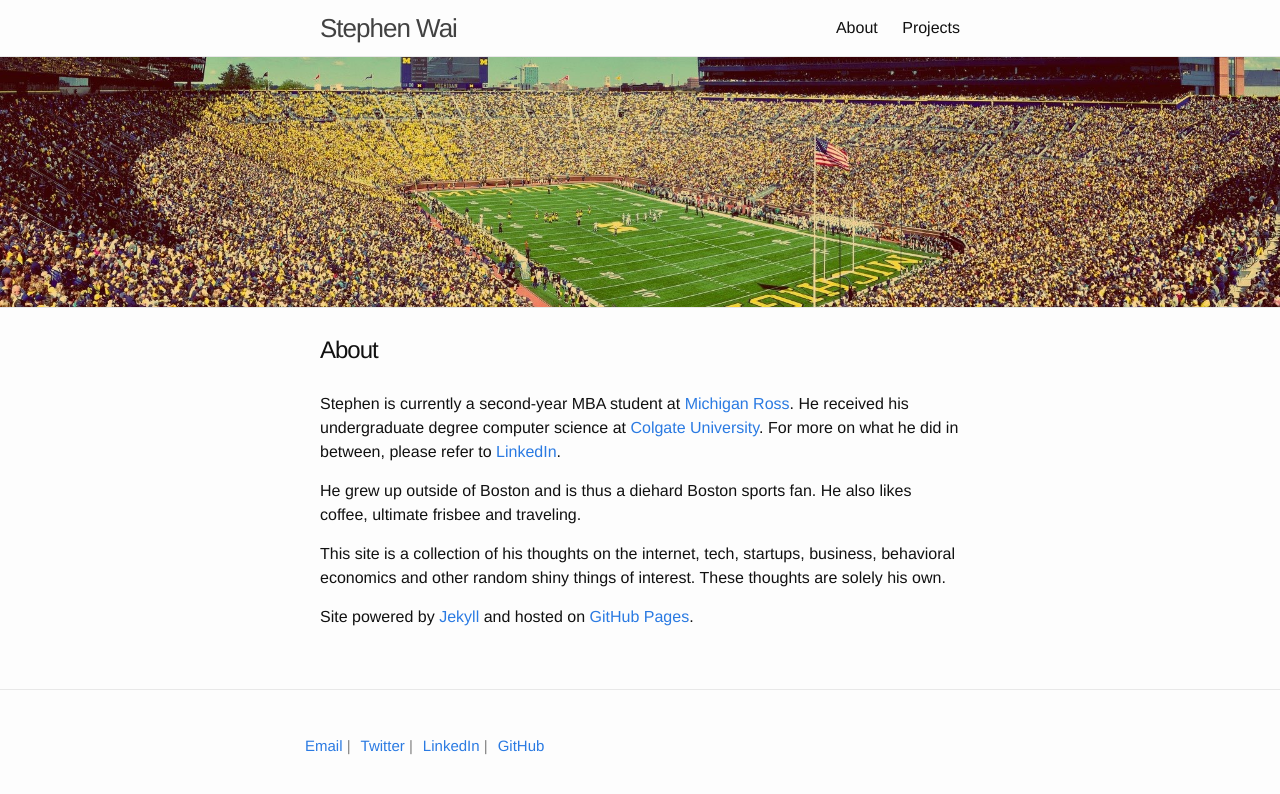
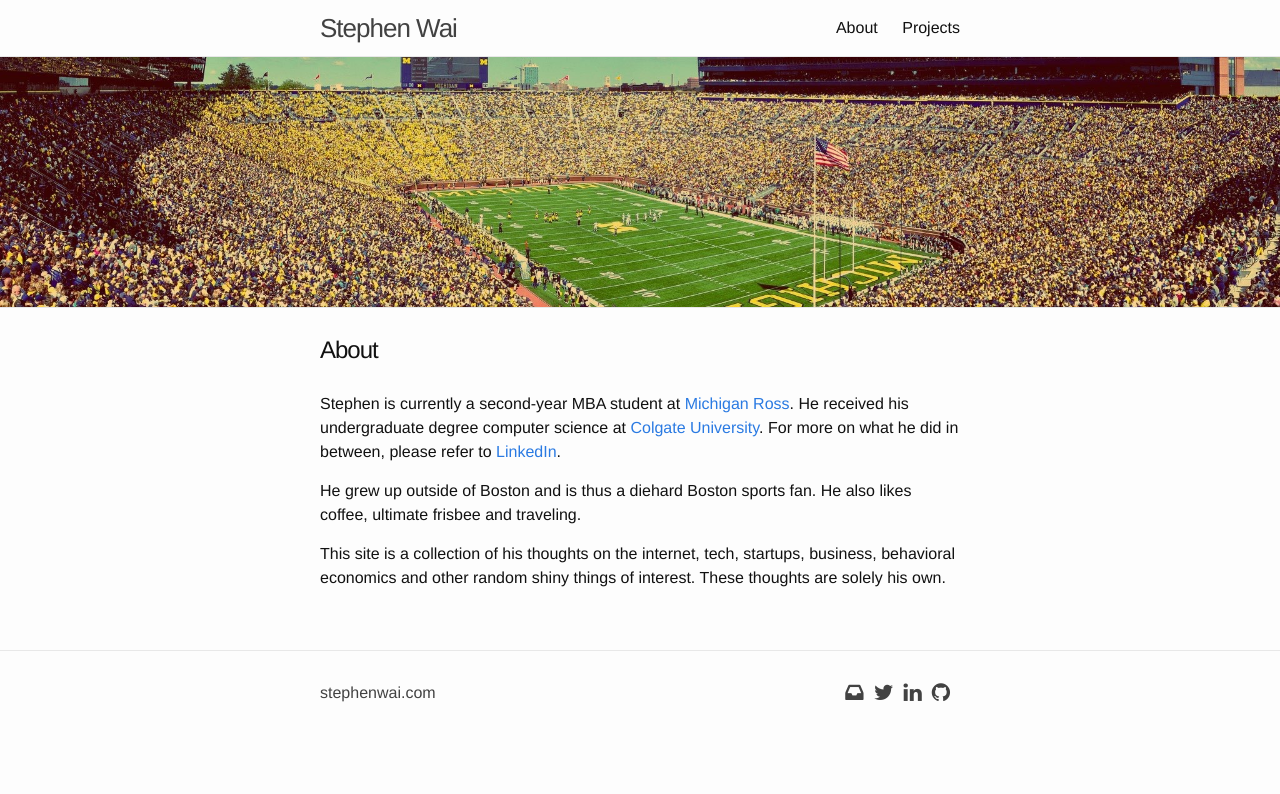
Before and after one commit to swaiing/swaiing.github.io, a Jekyll site: the page built from about.md, in a window 1280 px wide. Shown: the top 794 px of the page. Built offline with Jekyll 4.4.1, drawn with Linux system fonts in a browser that asks for light colours; nearby versions of some CDN libraries.

Commit message:
Updated footer with SVG icons and styling

```diff
--- a/_includes/footer.html
+++ b/_includes/footer.html
@@ -2,12 +2,17 @@
 
     <div class="wrapper">
         <div class="footer-col-wrapper">
-            <ul class="social-media-list">
-                <li><a href="mailto:{{ site.email }}">Email</a> | </li>
-                <li><a href="https://twitter.com/{{ site.twitter_username }}">Twitter</a> | </li>
-                <li><a href="https://linkedin.com/in/{{ site.linkedin_url }}">LinkedIn</a> | </li>
-                <li><a href="https://github.com/{{ site.github_username }}">GitHub</a></li>
-            </ul>
+            <div class="footer-col-left">
+                <a class="footer-link" href="http://stephenwai.com">stephenwai.com</a>
+            </div>
+            <div class="footer-col-right">
+                <ul class="social-media-list">
+                    <li><a class="footer-link" href="mailto:{{ site.email }}" target="_blank"><i class="fa fa-inbox fa-lg"></i></a></li>
+                    <li><a class="footer-link" href="https://twitter.com/{{ site.twitter_username }}" target="_blank"><i class="fa fa-twitter fa-lg"></i></a></li>
+                    <li><a class="footer-link" href="https://linkedin.com/in/{{ site.linkedin_url }}" target="_blank"><i class="fa fa-linkedin fa-lg"></i></a></li>
+                    <li><a class="footer-link" href="https://github.com/{{ site.github_username }}" target="_blank"><i class="fa fa-github fa-lg"></i></a></li>
+                </ul>
+            </div>
         </div>
     </div>
 
--- a/_includes/head.html
+++ b/_includes/head.html
@@ -7,6 +7,7 @@
   <meta name="description" content="{% if page.excerpt %}{{ page.excerpt | strip_html | strip_newlines | truncate: 160 }}{% else %}{{ site.description }}{% endif %}">
 
   <link rel="stylesheet" href="{{ "/css/main.css" | prepend: site.baseurl }}">
+  <link rel="stylesheet" href="//maxcdn.bootstrapcdn.com/font-awesome/4.3.0/css/font-awesome.min.css">
   <link rel="canonical" href="{{ page.url | replace:'index.html','' | prepend: site.baseurl | prepend: site.url }}">
   <link rel="alternate" type="application/rss+xml" title="{{ site.title }}" href="{{ "/feed.xml" | prepend: site.baseurl | prepend: site.url }}" />
   <script>
--- a/_sass/_layout.scss
+++ b/_sass/_layout.scss
@@ -34,6 +34,7 @@
     .page-link {
         color: $text-color;
         line-height: $base-line-height;
+        font-weight: 400;
 
         // Gaps between nav items, but not on the first one
         &:not(:first-child) {
@@ -101,7 +102,6 @@
     margin-bottom: $spacing-unit / 2;
 }
 
-.contact-list,
 .social-media-list {
     list-style: none;
     margin-left: 0;
@@ -112,11 +112,27 @@
     margin-right: 10px;
 }
 
+
+
 .footer-col-wrapper {
-    font-size: 15px;
-    color: $grey-color;
-    margin-left: -$spacing-unit / 2;
     @extend %clearfix;
+
+    .footer-link  {
+        &,
+        &:visited {
+            color: $grey-color-dark;
+        }
+    }
+
+    .footer-col-left {
+        float: left;
+        max-width: 115px;
+    }
+
+    .footer-col-right {
+        float: right;
+        max-width: 115px;
+    }
 }
 
 .footer-col {
--- a/about.md
+++ b/about.md
@@ -10,5 +10,3 @@ Stephen is currently a second-year MBA student at [Michigan Ross](https://michig
 He grew up outside of Boston and is thus a diehard Boston sports fan.  He also likes coffee, ultimate frisbee and traveling.
 
 This site is a collection of his thoughts on the internet, tech, startups, business, behavioral economics and other random shiny things of interest.  These thoughts are solely his own.
-
-Site powered by [Jekyll](http://jekyllrb.com/) and hosted on [GitHub Pages](https://github.com/swaiing/swaiing.github.io).
```
